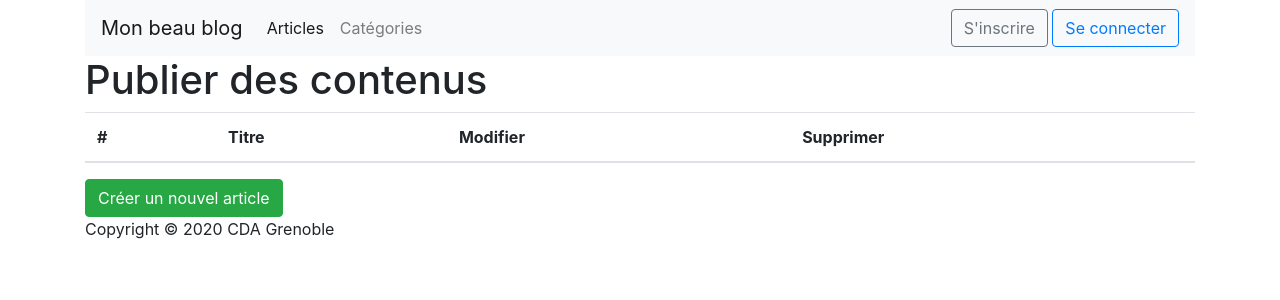
After one commit to shuta19/s14-symfony-intro, a Symfony app: template templates/user/publish.html.twig in a window 1280 px wide. The commit adds this page. Shown: the top 300 px of the page. Run offline with Twig, Linux system fonts and the light colour scheme; the template is opened without the code that fills it, so the values that code supplies are empty; some libraries are stand-ins or nearby versions.

Commit message:
Add publish interface

```diff
--- a/templates/layout.html.twig
+++ b/templates/layout.html.twig
@@ -25,6 +25,7 @@
                 <div>
                     {% if app.user %}
                         <a href="{{ path('user_show', {id: app.user.id}) }}">{{ app.user.name }}</a>
+                        <a class="btn btn-outline-success" href="{{ path('user_publish') }}">Publier</a>
                         <a class="btn btn-outline-danger" href="{{ path('app_logout') }}">Se déconnecter</a>
                     {% else %}
                         <a class="btn btn-outline-secondary" href={{ path('app_signup' )}}>S'inscrire</a>
--- /dev/null
+++ b/templates/user/publish.html.twig
@@ -0,0 +1,40 @@
+{% extends 'layout.html.twig' %}
+
+{% block title %}Publier des contenus{% endblock %}
+
+{% block main %}
+<h1>Publier des contenus</h1>
+<table class="table table-striped">
+    <thead>
+        <tr>
+            <th scope="col">#</th>
+            <th scope="col">Titre</th>
+            <th scope="col">Modifier</th>
+            <th scope="col">Supprimer</th>
+        </tr>
+    </thead>
+    <tbody>
+        {% for article in app.user.articles %}
+            <tr>
+                <th scope="row">{{ article.id }}</th>
+                <td>
+                    <a href="{{ path('article_show', {id: article.id}) }}">
+                        {{ article.title }}
+                    </a>
+                </td>
+                <td>
+                    <a href="{{ path('article_edit_form', {id: article.id}) }}" class="btn btn-primary btn-sm">Modifier</a>
+                </td>
+                <td>
+                    <form method="post" action="{{ path('article_delete', {id: article.id}) }}">
+                        <button type="submit" class="btn btn-danger btn-sm">Supprimer</button>
+                    </form>
+                </td>
+            </tr>
+        {% endfor %}
+    </tbody>
+</table>
+<a href="{{ path('article_new_form') }}" class="btn btn-success">
+    Créer un nouvel article
+</a>
+{% endblock %}
```
Also changed, not shown: src/Controller/ArticleController.php (+58 -1 lines), src/Controller/UserController.php (+8 -0 lines), templates/article/edit.html.twig (+9 -5 lines).
